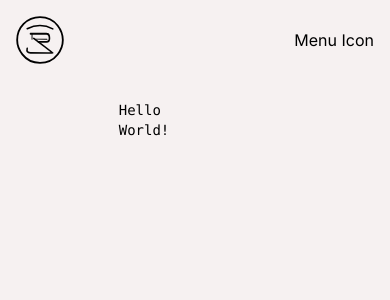
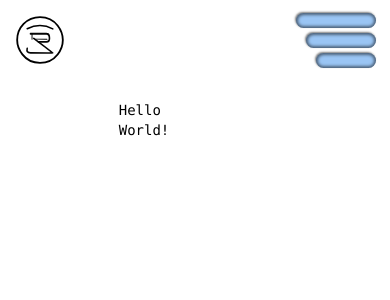
Before and after one commit to DavidRR-F/my-portfolio, a Next.js app: page / in a window 390 px wide. Shown: the top 300 px of the page. Built offline with nearby package versions, Linux system fonts and the light colour scheme.

Commit message:
sidebar start

```diff
--- a/app/globals.css
+++ b/app/globals.css
@@ -1,35 +1,9 @@
 @tailwind base;
-:root {
-  --primary: rebeccapurple;
-  --secondary: rgba(255, 255, 255, 0.397);
-}
-/* Firefox */
-* {
-  scrollbar-width: thin;
-  scrollbar-color: var(--secondary) transparent;
-}
-
-/* Chrome, Edge, and Safari */
-*::-webkit-scrollbar {
-  width: 15px;
-}
-
-*::-webkit-scrollbar-track {
-  background: transparent;
-  border-radius: 5px;
-}
-
-*::-webkit-scrollbar-thumb {
-  background-color: var(--secondary);
-  border-radius: 14px;
-  border: 3px solid transparent;
-}
-
 @tailwind components;
 @tailwind utilities;
 
 body {
-  @apply bg-light-bg dark:bg-dark-bg;
+  /* @apply bg-light-bg dark:bg-dark-bg; */
 }
 
 /* Meme toggle */
@@ -121,3 +95,86 @@ body {
   background-size: 35px, 200px 200px;
   background-position: 110px, left;
 }
+
+/* Menu Icon */
+
+/* btn */
+.menu {
+  margin: 15px;
+  width: 53px;
+}
+
+.menu span {
+  margin: 0 auto;
+  position: relative;
+}
+
+.menu span:before,
+.menu span:after {
+  position: absolute;
+  content: "";
+  right: 0;
+}
+
+.menu span,
+.menu span:before,
+.menu span:after {
+  height: 15px;
+  @apply bg-light-primary-2 dark:bg-dark-primary-3;
+  border-radius: 10px;
+  display: block;
+  box-shadow: inset 0 0 3px 2px rgba(0, 0, 0, 0.5),
+    -1px -1px 2px rgba(0, 0, 0, 0.5);
+  mix-blend-mode: lighten;
+}
+
+.inactive span {
+  width: 70px;
+  transition-property: background-color, box-shadow;
+  transition-duration: 0s;
+  transition-delay: 0.2s;
+}
+
+.inactive span:before {
+  width: 80px;
+  margin-top: -20px;
+  transform: rotate(0deg);
+  transition-property: width, margin-top, transform;
+  transition-duration: 0.2s;
+  transition-delay: 0.2s, 0.2s, 0s;
+}
+.inactive span:after {
+  width: 60px;
+  margin-top: 20px;
+  transform: rotate(0deg);
+  transition-property: width, margin-top, transform;
+  transition-duration: 0.2s;
+  transition-delay: 0.2s, 0.2s, 0s;
+}
+
+.active span {
+  width: 70px;
+  background-color: transparent !important;
+  box-shadow: None;
+  transition-property: background-color, box-shadow;
+  transition-duration: 0s;
+  transition-delay: 0.2s;
+}
+
+.active span:before {
+  margin-top: 0;
+  width: 70px;
+  transform: rotate(45deg);
+  transition-property: width, margin-top, transform;
+  transition-duration: 0.2s;
+  transition-delay: 0s, 0s, 0.2s;
+}
+
+.active span:after {
+  margin-top: 0;
+  width: 70px;
+  transform: rotate(-45deg);
+  transition-property: width, margin-top, transform;
+  transition-duration: 0.2s;
+  transition-delay: 0s, 0s, 0.2s;
+}
--- a/app/layout.tsx
+++ b/app/layout.tsx
@@ -1,10 +1,7 @@
 import "./globals.css";
-import { Inter } from "next/font/google";
 import Providers from "@/components/Providers";
-import ThemeToggle from "@/components/ThemeToggle";
-import Navbar from "@/components/Navbar";
-
-const inter = Inter({ subsets: ["latin"] });
+import Navbar from "@/components/navigation/Navbar";
+import Sidebar from "@/components/navigation/Sidebar";
 
 export const metadata = {
   title: "Create Next App",
@@ -18,12 +15,13 @@ export default function RootLayout({
 }) {
   return (
     <html lang="en">
-      <Providers>
-        <body className={inter.className}>
+      <body>
+        <Providers>
           <Navbar />
+          <Sidebar />
           {children}
-        </body>
-      </Providers>
+        </Providers>
+      </body>
     </html>
   );
 }
--- a/components/NavItems.tsx
+++ /dev/null
@@ -1,18 +0,0 @@
-import React, { useContext } from "react";
-import ThemeToggle from "./ThemeToggle";
-
-const NavItems = () => {
-  return (
-    <ul className="flex flex-col items-center gap-3 mobile:flex-row">
-      <li>About</li>
-      <li>Skills</li>
-      <li>Projects</li>
-      <li>Contact</li>
-      <li>
-        <ThemeToggle />
-      </li>
-    </ul>
-  );
-};
-
-export default NavItems;
--- a/components/Navbar.tsx
+++ /dev/null
@@ -1,27 +0,0 @@
-"use client";
-import React, { useContext, useState } from "react";
-import ThemeToggle from "./ThemeToggle";
-import { ScreenSizeContext } from "./Providers";
-import NavItems from "./NavItems";
-
-const Navbar = () => {
-  const Mobile = useContext(ScreenSizeContext);
-  const [activeMenu, setActiveMenu] = useState(false);
-  const handleActiveMenu = () => {
-    setActiveMenu((prevState) => !prevState);
-  };
-  return (
-    <div className="absolute w-full">
-      <div className="flex items-center justify-between w-full h-20 p-4">
-        <img src="/logo.svg" alt="Logo Icon" className="w-12 h-12" />
-        {Mobile ? (
-          <button onClick={handleActiveMenu}>Menu Icon</button>
-        ) : (
-          <NavItems />
-        )}
-      </div>
-    </div>
-  );
-};
-
-export default Navbar;
--- a/components/Providers.tsx
+++ b/components/Providers.tsx
@@ -1,12 +1,22 @@
 "use client";
-import { createContext, useState, useEffect } from "react";
+import { createContext, useState, useEffect, useContext } from "react";
 import { ThemeProvider } from "next-themes";
 
 type ProviderProps = {
   children: React.ReactNode;
 };
 
-export const ScreenSizeContext = createContext<boolean | null>(null);
+type InitState = {
+  activeMenu: boolean;
+  setActiveMenu: React.Dispatch<React.SetStateAction<boolean>>;
+  isMobile: boolean | null;
+};
+
+const StateContext = createContext<InitState>({
+  activeMenu: false,
+  setActiveMenu: () => {},
+  isMobile: null,
+});
 
 const Providers = ({ children }: ProviderProps) => {
   const [activeMenu, setActiveMenu] = useState(false);
@@ -20,9 +30,16 @@ const Providers = ({ children }: ProviderProps) => {
   useEffect(() => {
     const handleResize = () => {
       setIsMobile(window.innerWidth < 600);
+      if (window.innerWidth > 600) {
+        setActiveMenu(false);
+      }
     };
 
     setIsMobile(window.innerWidth < 600);
+
+    if (window.innerWidth > 600) {
+      setActiveMenu(false);
+    }
 
     window.addEventListener("resize", handleResize);
 
@@ -33,17 +50,18 @@ const Providers = ({ children }: ProviderProps) => {
 
   if (!mounted)
     return (
-      <ScreenSizeContext.Provider value={isMobile}>
+      <StateContext.Provider value={{ activeMenu, setActiveMenu, isMobile }}>
         {children}
-      </ScreenSizeContext.Provider>
+      </StateContext.Provider>
     );
   return (
     <ThemeProvider attribute="class">
-      <ScreenSizeContext.Provider value={isMobile}>
+      <StateContext.Provider value={{ activeMenu, setActiveMenu, isMobile }}>
         {children}
-      </ScreenSizeContext.Provider>
+      </StateContext.Provider>
     </ThemeProvider>
   );
 };
 
 export default Providers;
+export const useStateContext = () => useContext(StateContext);
--- /dev/null
+++ b/components/navigation/MenuIcon.tsx
@@ -0,0 +1,16 @@
+"use client";
+
+import { useContext } from "react";
+import { useStateContext } from "../Providers";
+
+const MenuIcon = () => {
+  const { activeMenu } = useStateContext();
+
+  return (
+    <div className={`menu ${activeMenu ? "active" : "inactive"}`}>
+      <span></span>
+    </div>
+  );
+};
+
+export default MenuIcon;
--- /dev/null
+++ b/components/navigation/NavItems.tsx
@@ -0,0 +1,18 @@
+import React, { useContext } from "react";
+import ThemeToggle from "../ThemeToggle";
+
+const NavItems = () => {
+  return (
+    <ul className="flex flex-col items-center gap-3 mobile:flex-row">
+      <li>About</li>
+      <li>Skills</li>
+      <li>Projects</li>
+      <li>Contact</li>
+      <li>
+        <ThemeToggle />
+      </li>
+    </ul>
+  );
+};
+
+export default NavItems;
--- /dev/null
+++ b/components/navigation/Navbar.tsx
@@ -0,0 +1,28 @@
+"use client";
+import React, { useContext, useState } from "react";
+import { useStateContext } from "../Providers";
+import NavItems from "./NavItems";
+import MenuIcon from "./MenuIcon";
+
+const Navbar = () => {
+  const { setActiveMenu, isMobile } = useStateContext();
+  const handleActiveMenu = () => {
+    setActiveMenu((prevState) => !prevState);
+  };
+  return (
+    <div className="absolute w-full">
+      <div className="flex items-center justify-between w-full h-20 p-4">
+        <img src="/logo.svg" alt="Logo Icon" className="w-12 h-12" />
+        {isMobile ? (
+          <button onClick={handleActiveMenu}>
+            <MenuIcon />
+          </button>
+        ) : (
+          <NavItems />
+        )}
+      </div>
+    </div>
+  );
+};
+
+export default Navbar;
--- /dev/null
+++ b/components/navigation/Sidebar.tsx
@@ -0,0 +1,20 @@
+"use client";
+
+import { useStateContext } from "../Providers";
+
+const Sidebar = () => {
+  const { activeMenu } = useStateContext();
+  return (
+    <>
+      {activeMenu ? (
+        <div className="w-72 fixed dark:bg-secondary-dark-bg bg-white">
+          Sidebar
+        </div>
+      ) : (
+        <div className="w-0 dark:bg-secondary-dark-bg"></div>
+      )}
+    </>
+  );
+};
+
+export default Sidebar;
--- a/tailwind.config.js
+++ b/tailwind.config.js
@@ -16,7 +16,7 @@ module.exports = {
           bg: "#F6F1F1",
           primary: {
             1: "#C9EEFF",
-            2: "#B0DAFF",
+            2: "#9ac5f4",
             3: "#6DA9E4",
           },
         },
@@ -28,30 +28,6 @@ module.exports = {
             3: "#EEEEEE",
           },
         },
-        primary: {
-          dark: {
-            100: "#535561",
-            200: "#282a3a",
-            300: "#181923",
-          },
-          light: {
-            100: "#f6f6f7",
-            200: "#e5e5e8",
-            300: "#d4d4d8",
-          },
-        },
-        secondary: {
-          dark: {
-            100: "#ddc192",
-            200: "#C69749",
-            300: "#735F32",
-          },
-          light: {
-            100: "#b6c0fe",
-            200: "#8696fe",
-            300: "#363c66",
-          },
-        },
       },
     },
   },
```
Also changed, not shown: 1 other file (tests, documents, lock files or other folders).
